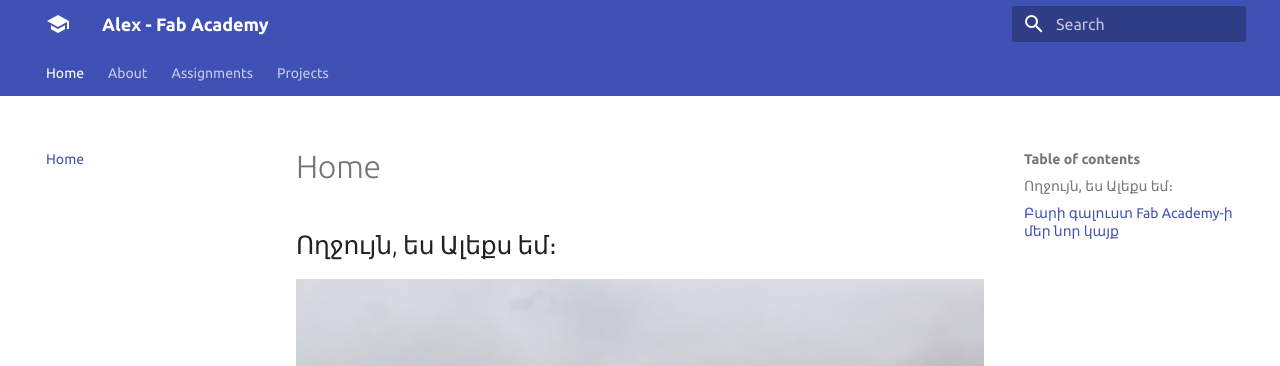
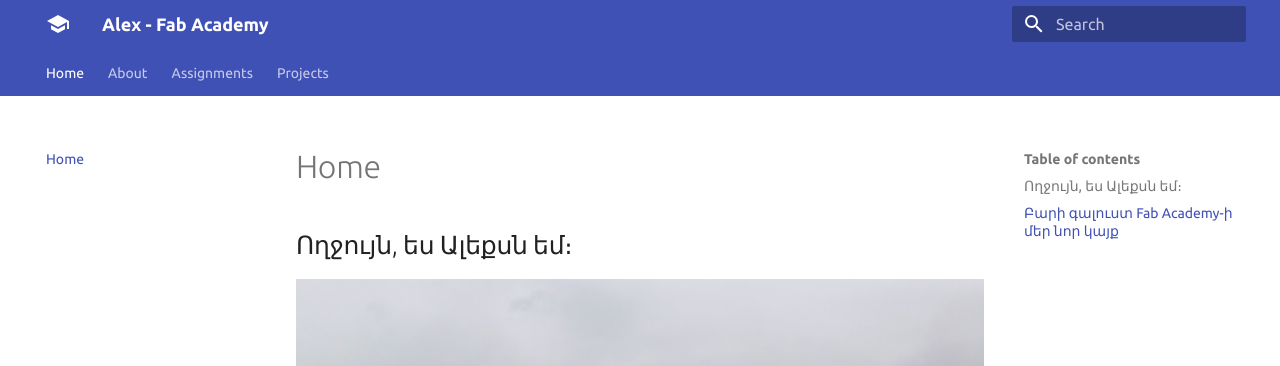
Before and after one commit to alexaghajanyan01/aleks_aghajanyan, an MkDocs documentation site: the page built from docs/index.md, in a window 1280 px wide and 950 px high. Shown: the top 366 px of the window. Built offline with MkDocs 1.6.1 and Material for MkDocs 9.7.7, drawn with Linux system fonts in a browser that asks for light colours.

Commit message:
update homepage text in index.md

```diff
--- a/docs/index.md
+++ b/docs/index.md
@@ -1,6 +1,6 @@
 # Home
 
-## Ողջույն, ես Ալեքս եմ։
+## Ողջույն, ես Ալեքսն եմ։
 
 ![](./images/week01/assignment-photo.jpg)
 
```
Also changed, not shown: docs/about/index.md (+1 -1 lines).
